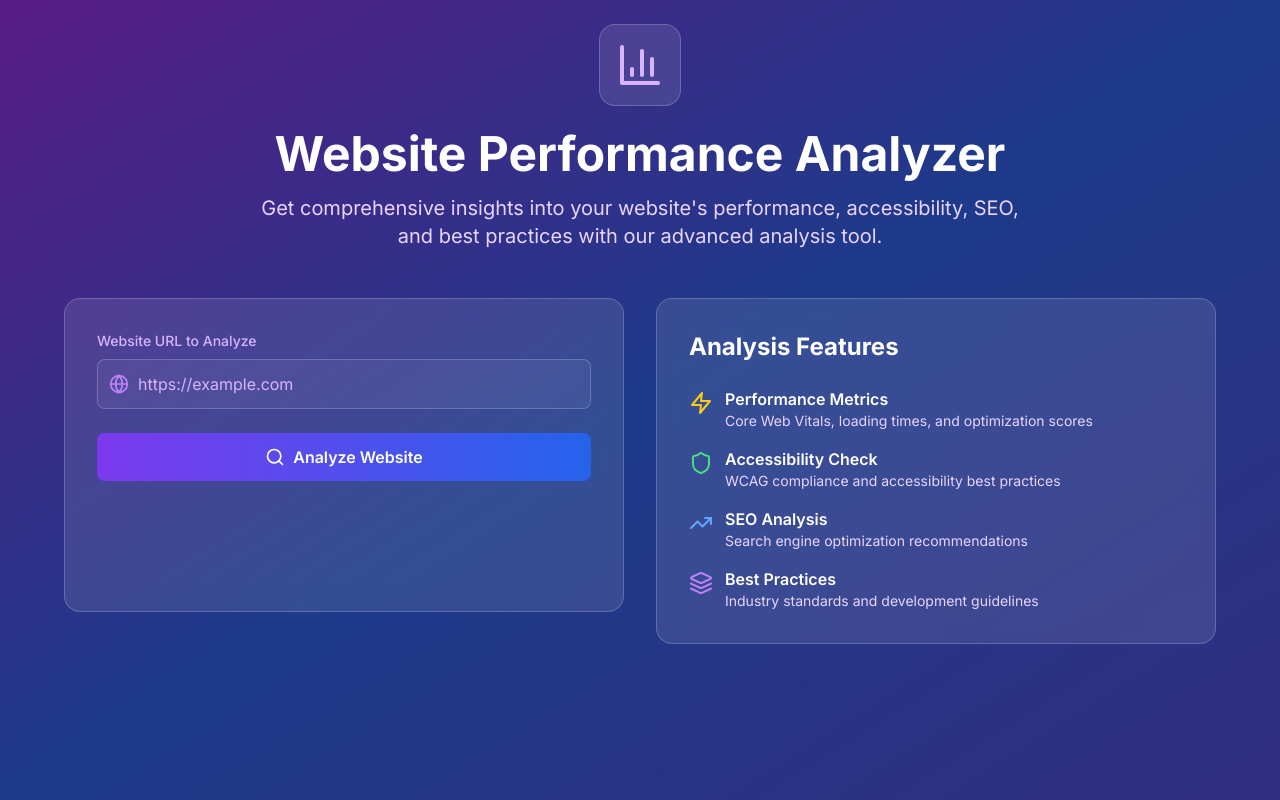
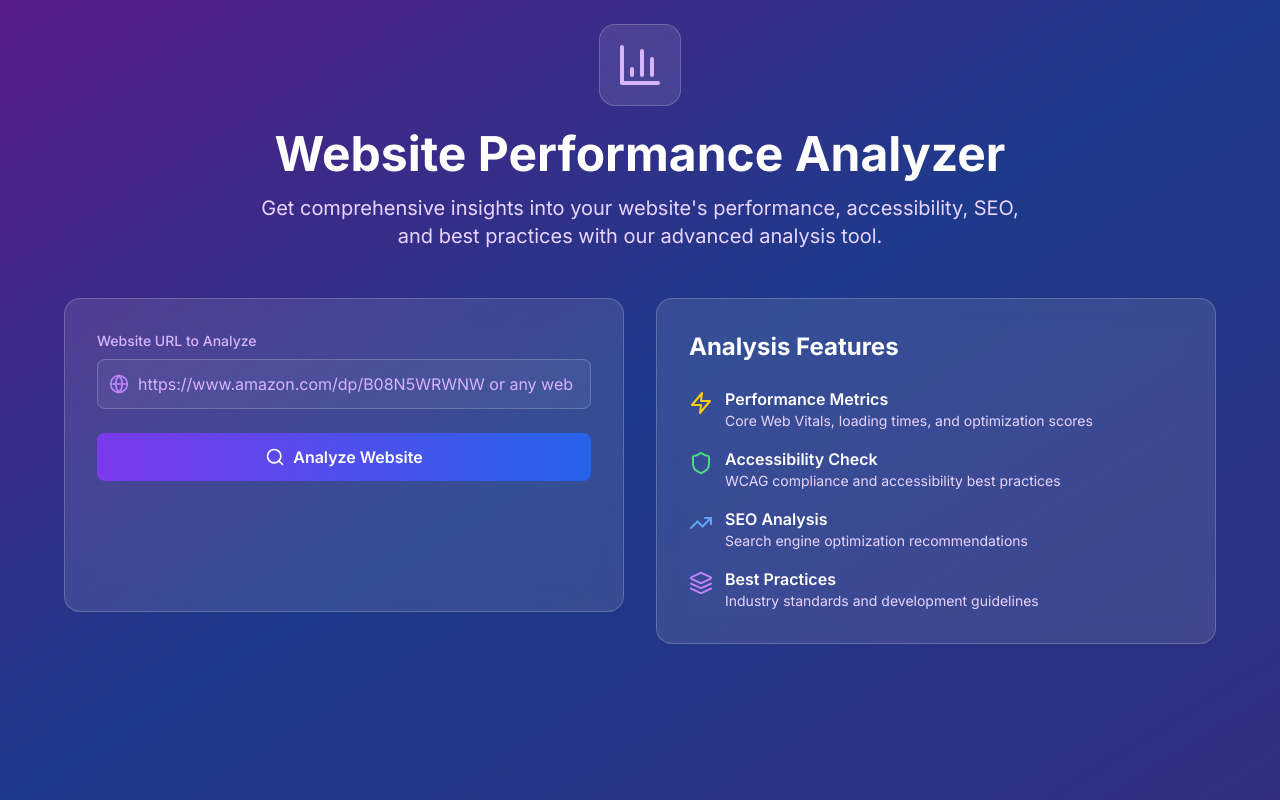
Before and after one commit to JVL-afk/M.A, a Next.js app: page /dashboard/analyze-website in a window 1280 px wide. Built offline with nearby package versions, Linux system fonts and the light colour scheme.

Commit message:
Update page.tsx

```diff
--- a/src/app/dashboard/analyze-website/page.tsx
+++ b/src/app/dashboard/analyze-website/page.tsx
@@ -105,7 +105,7 @@ export default function AnalyzeWebsitePage() {
                     type="url"
                     id="url"
                     name="url"
-                    placeholder="https://example.com"
+                    placeholder="https://www.amazon.com/dp/B08N5WRWNW or any website URL"
                     required
                     className="w-full pl-10 pr-4 py-3 bg-white/5 border border-white/20 rounded-lg text-white placeholder-purple-300 focus:outline-none focus:ring-2 focus:ring-purple-500 focus:border-transparent"
                   />
```
